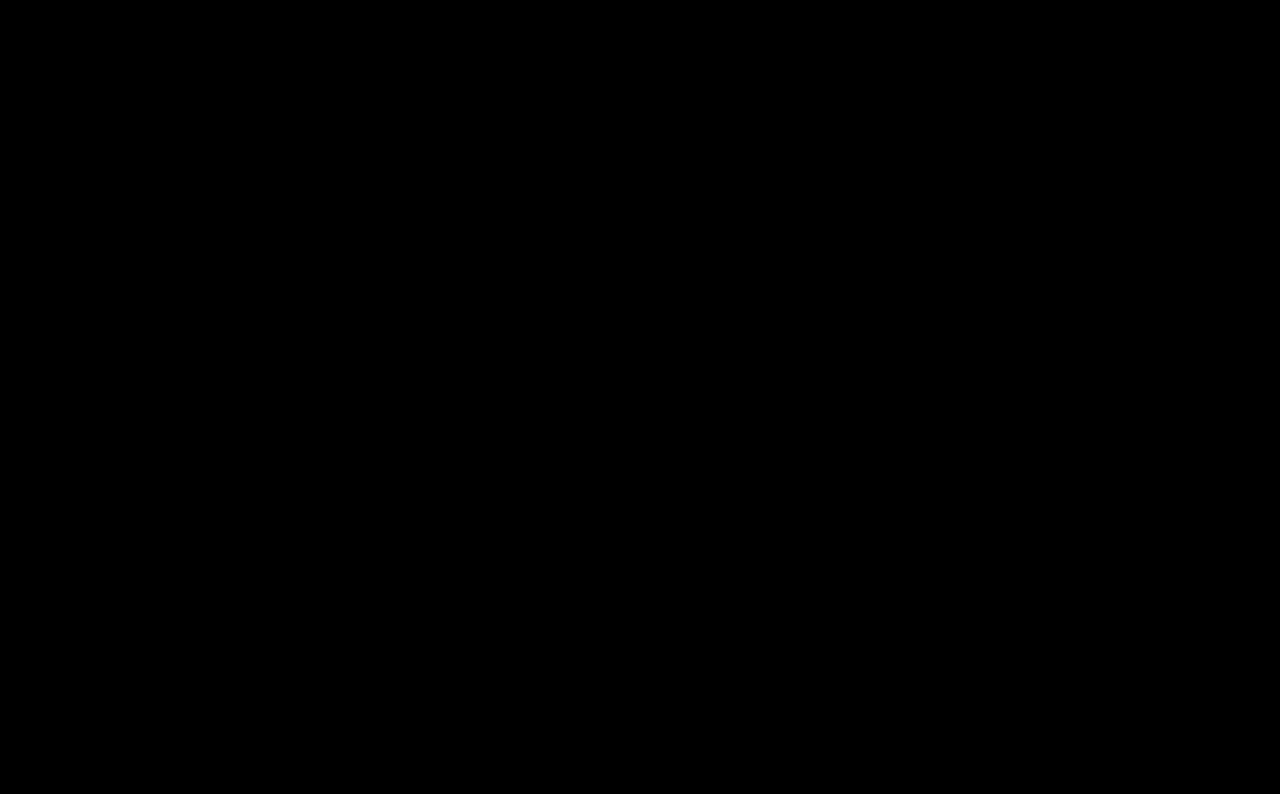
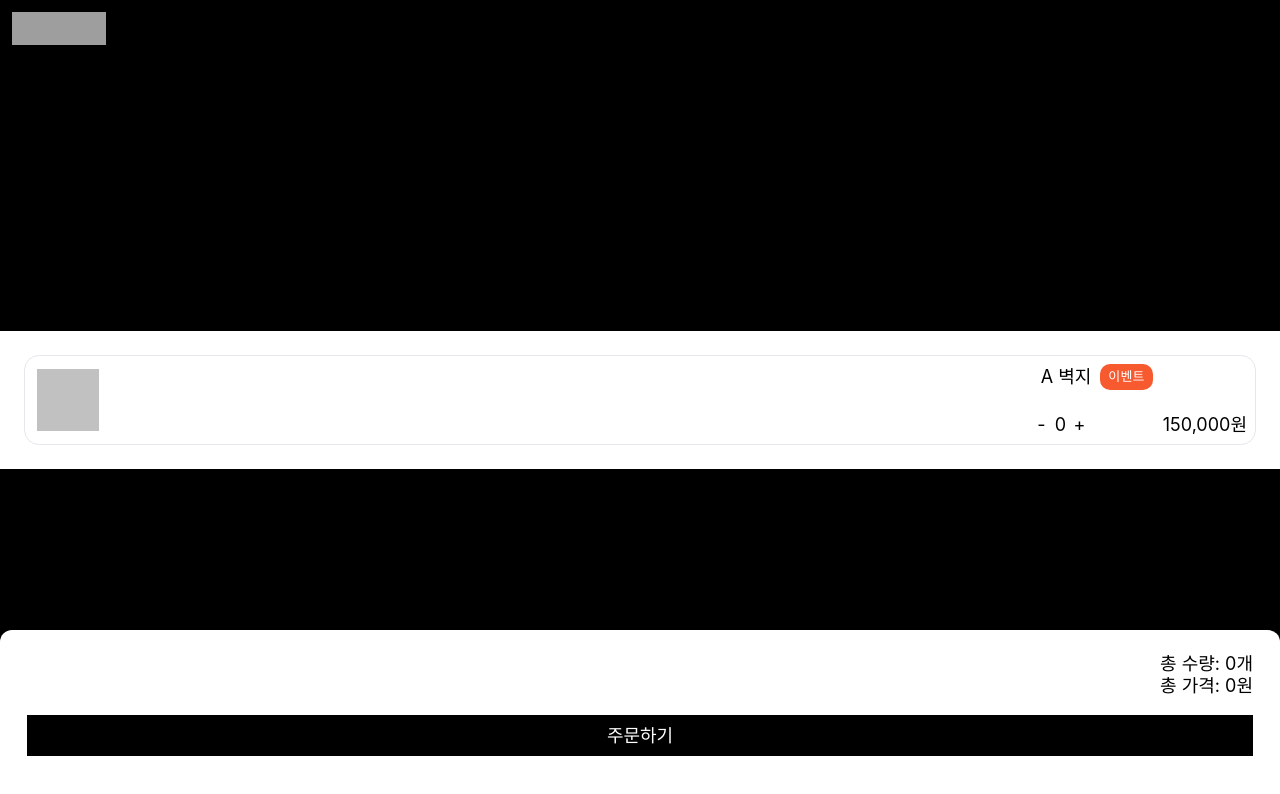
Before and after one commit to SungBeum/banjangWarehouse, a React (Create React App) app in the folder banjangwarehouse/: page /order in a window 1280 px wide. Before the commit this address had no page. Shown: the top 794 px of the page. Built offline with nearby package versions, Linux system fonts and the light colour scheme; grey boxes are pictures that could not be loaded.

Commit message:
feat: order page markup implemented

```diff
--- a/banjangwarehouse/src/App.js
+++ b/banjangwarehouse/src/App.js
@@ -1,9 +1,9 @@
 import { BrowserRouter as Router, Routes, Route } from "react-router-dom";
 import "./App.css";
-// import Order from './Order';
 // import Complete from './Complete';
 // import ErrorPage from './ErrorPage';
 import Home from "./components/home/Home";
+import Order from "./components/order/Order";
 
 function App() {
   return (
@@ -11,9 +11,9 @@ function App() {
       <div className="App">
         <Routes>
           <Route path="/" element={<Home />} />
-          {/* <Route path="/order" element={<Order />} />
-          <Route path="/complete" element={<Complete />} />
-          <Route path="/error" element={<ErrorPage />} /> */}
+          <Route path="/order" element={<Order />} />
+          {/* <Route path="/complete" element={<Complete />} /> */}
+          {/* <Route path="/error" element={<ErrorPage />} /> */}
         </Routes>
       </div>
     </Router>
--- a/banjangwarehouse/src/components/home/Home.jsx
+++ b/banjangwarehouse/src/components/home/Home.jsx
@@ -7,7 +7,7 @@ export default function Home() {
 
   return (
     <div className="bg-black flex flex-col gap-10 justify-center">
-      <img src="/logoBig.svg" alt="logo" />
+      <img src="/logoBig.svg" alt="logoBig" />
       <button
         className="routingButton"
         onClick={() => navigateTo(navigate, ORDER)}
--- /dev/null
+++ b/banjangwarehouse/src/components/order/NavigationBar.jsx
@@ -0,0 +1,7 @@
+export default function NavigationBar() {
+  return (
+    <div className="flex justify-start z-10 absolute top-0 h-[57px] w-full p-3 bg-black navShadow">
+      <img src="/logoSmall.svg" alt="logoSmall" width={94.12} height={32} />
+    </div>
+  );
+}
--- /dev/null
+++ b/banjangwarehouse/src/components/order/Order.jsx
@@ -0,0 +1,13 @@
+import NavigationBar from "./NavigationBar";
+import OrderBody from "./OrderBody";
+import OrderFooter from "./OrderFooter";
+
+export default function Order() {
+  return (
+    <>
+      <NavigationBar />
+      <OrderBody />
+      <OrderFooter />
+    </>
+  );
+}
--- /dev/null
+++ b/banjangwarehouse/src/components/order/OrderBody.jsx
@@ -0,0 +1,9 @@
+import OrderItem from "./OrderItem";
+
+export default function OrderBody() {
+  return (
+    <div className="bg-white w-full h-full flex flex-col p-6 gap-[18px]">
+      <OrderItem />
+    </div>
+  );
+}
--- /dev/null
+++ b/banjangwarehouse/src/components/order/OrderFooter.jsx
@@ -0,0 +1,13 @@
+export default function OrderFooter() {
+  return (
+    <div className="flex flex-col bg-white absolute bottom-0 p-[27px] pt-[23px] gap-[18px] w-full min-h-[170px] rounded-t-xl footerShadow">
+      <div className="flex flex-col">
+        <span className="commonText flex justify-end">총 수량: 0개</span>
+        <span className="commonText flex justify-end">총 가격: 0원</span>
+      </div>
+      <button className="bg-black text-white p-[10px] text-[18px] leading-[21.78px]">
+        주문하기
+      </button>
+    </div>
+  );
+}
--- /dev/null
+++ b/banjangwarehouse/src/components/order/OrderItem.jsx
@@ -0,0 +1,23 @@
+export default function OrderItem() {
+  return (
+    <div className="flex items-center justify-between pl-3 p-2 border-custom-black border rounded-[15px]">
+      <div className="bg-custom-gray w-[62px] h-[62px]"></div>
+      <div className="flex flex-col gap-6 min-w-[215px]">
+        <div className="flex justify-start items-center">
+          <span className="commonText min-w-[68px]">A 벽지</span>
+          <span className="eventPopup min-w-[53px] flex justify-center items-center">
+            이벤트
+          </span>
+        </div>
+        <div className="flex justify-between">
+          <div className="flex items-center min-w-[57px]">
+            <button className="commonText w-[19px]">-</button>
+            <span className="commonText w-[19px]">0</span>
+            <button className="commonText w-[19px]">+</button>
+          </div>
+          <span className="commonText">150,000원</span>
+        </div>
+      </div>
+    </div>
+  );
+}
--- a/banjangwarehouse/src/styles/tailwind.css
+++ b/banjangwarehouse/src/styles/tailwind.css
@@ -1,3 +1,10 @@
+@import url('https://fonts.googleapis.com/css2?family=Roboto:wght@400;500;700&display=swap');
 @tailwind base;
 @tailwind components;
 @tailwind utilities;
+
+@layer utilities {
+  .font-roboto {
+    font-family: "Roboto", sans-serif;
+  }
+}
--- a/banjangwarehouse/tailwind.config.js
+++ b/banjangwarehouse/tailwind.config.js
@@ -9,7 +9,10 @@ module.exports = {
           DEFAULT: "#F75A2F",
           10: "#F75A2F1A",
         },
-        "custom-black": "#0000004D",
+        "custom-black": {
+          30: "rgba(0, 0, 0, 0.3)",
+          25: "rgba(0, 0, 0, 0.25)",
+        },
         "custom-gray": {
           DEFAULT: "#C1C1C1",
           light: "#D9D9D9",
@@ -18,19 +21,25 @@ module.exports = {
     },
   },
   plugins: [
-    plugin(function ({ addUtilities }) {
+    plugin(function ({ addUtilities, theme }) {
       addUtilities({
         ".routingButton": {
           "@apply text-[25px] leading-[30.26px] bg-white font-normal text-black  px-[11px] py-[21px] rounded-[20px]":
             {},
         },
         ".eventPopup": {
-          "@apply text-[13px] leading-[18px] font-normal text-white p-1 rounded-[10px] tracking-[0.16px]":
+          "@apply text-[13px] bg-custom-orange leading-[18px] text-white p-1 rounded-[10px] tracking-[0.16px] font-roboto":
             {},
         },
         ".commonText": {
           "@apply text-[18px] leading-[21.78px] font-normal text-black": {},
         },
+        ".navShadow": {
+          boxShadow: `0 4px px 0px ${theme("colors.custom-black.25")}, 0 2px 4px -1px ${theme("colors.custom-black.25")}`,
+        },
+        ".footerShadow": {
+          boxShadow: `0 4px 10px 0px ${theme("colors.custom-black.25")}, 0 2px 4px -1px ${theme("colors.custom-black.25")}`,
+        },
       });
     }),
   ],
```
